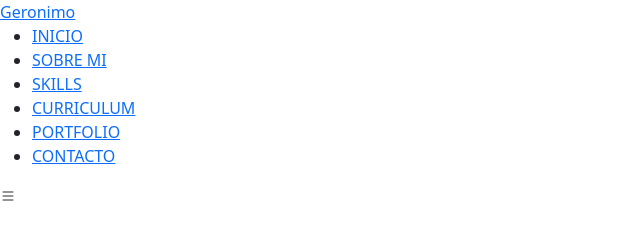
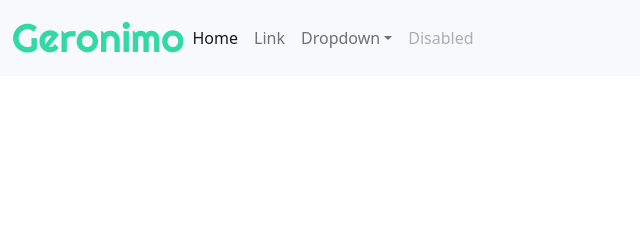
Before and after one commit to GeronimoAravena/GeronimoAravena.git.io, a plain HTML site: page index.html in a window 1280 px wide. Shown: the whole page, without its empty margins (0-640 px from the left). Drawn offline with nearby package versions, Linux system fonts and the light colour scheme; files that its build step writes are made by us from their sources; a web font is replaced by a local one.

Commit message:
Cambio de navbar a boostrap

```diff
--- a/assets/ccs/style.css
+++ b/assets/ccs/style.css
@@ -1,3 +1,7 @@
-*{
-    box-sizing:border-box;
+.Gero{
+    font-family: 'Righteous';
+    font-size: 40px;
+    color: #33d9a5;
+    text-decoration: none;
+
 }
--- a/index.html
+++ b/index.html
@@ -6,8 +6,6 @@
     <meta http-equiv="X-UA-Compatible" content="IE=edge">
     <meta name="viewport" content="width=device-width, initial-scale=1.0">
     <link rel="stylesheet" href="assets/css/style.css">
-    <!-- CDN Font Awesome -->
-    <link rel="stylesheet" href="https://cdnjs.cloudflare.com/ajax/libs/font-awesome/6.4.0/css/all.min.css" integrity="sha512-iecdLmaskl7CVkqkXNQ/ZH/XLlvWZOJyj7Yy7tcenmpD1ypASozpmT/E0iPtmFIB46ZmdtAc9eNBvH0H/ZpiBw==" crossorigin="anonymous" referrerpolicy="no-referrer" />
     <!-- Google Fonts -->
     <link rel="preconnect" href="https://fonts.googleapis.com">
     <link rel="preconnect" href="https://fonts.gstatic.com" crossorigin>
@@ -21,25 +19,38 @@
     <title>Portfolio</title>
 </head>
 <body>
-    <div class="Contenedordelheader">
-        <header>
-            <div class="logo">
-                <a href="">Geronimo</a>
+    <div class="Navbar Main">
+        <nav class="navbar navbar-expand-lg navbar-light bg-light">
+            <div class="container-fluid">
+                <a class="Gero" href="#">Geronimo</a>
+                <button class="navbar-toggler" type="button" data-bs-toggle="collapse" data-bs-target="#navbarSupportedContent" aria-controls="navbarSupportedContent" aria-expanded="false" aria-label="Toggle navigation">
+                    <span class="navbar-toggler-icon"></span>
+                </button>
+                <div class="collapse navbar-collapse" id="navbarSupportedContent">
+                    <ul class="navbar-nav me-auto mb-2 mb-lg-0">
+                        <li class="nav-item">
+                            <a class="nav-link active" aria-current="page" href="#">Home</a>
+                        </li>
+                        <li class="nav-item">
+                            <a class="nav-link" href="#">Link</a>
+                        </li>
+                        <li class="nav-item dropdown">
+                            <a class="nav-link dropdown-toggle" href="#" id="navbarDropdown" role="button" data-bs-toggle="dropdown" aria-expanded="false">
+                            Dropdown</a>
+                        <ul class="dropdown-menu" aria-labelledby="navbarDropdown">
+                            <li><a class="dropdown-item" href="#">Action</a></li>
+                            <li><a class="dropdown-item" href="#">Another action</a></li>
+                            <li><hr class="dropdown-divider"></li>
+                            <li><a class="dropdown-item" href="#">Something else here</a></li>
+                        </ul>
+                        </li>
+                        <li class="nav-item">
+                            <a class="nav-link disabled">Disabled</a>
+                        </li>
+                    </ul>
+                </div>
             </div>
-            <nav id="Navbar">
-                <ul>
-                    <li><a href="#inicio">INICIO</a></li>
-                    <li><a href="#sobremi">SOBRE MI</a></li>
-                    <li><a href="#skills">SKILLS</a></li>
-                    <li><a href="#curriculum">CURRICULUM</a></li>
-                    <li><a href="#portfolio">PORTFOLIO</a></li>
-                    <li><a href="#contacto">CONTACTO</a></li>
-                </ul>
-            </nav>
-            <div class="nav-responsive" onclick="mostrarOcultarMenu()">
-                <i class="bi bi-list"></i>
-            </div>
-        </header>
+        </nav>
     </div>
 </body>
 </html>
```
